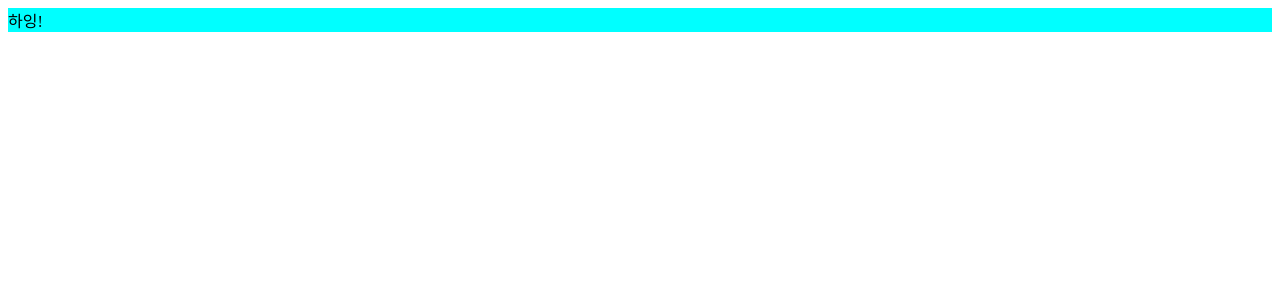
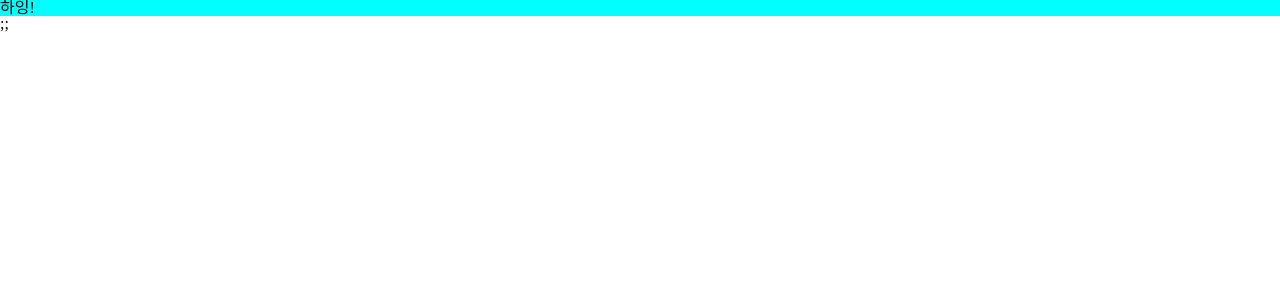
Before and after one commit to prayinforrain/numble-talk, a Next.js app: page / in a window 1280 px wide. Shown: the top 300 px of the page. Built offline with nearby package versions, Linux system fonts and the light colour scheme; a web font is replaced by a local one.

Commit message:
✨ feat: numbleProvider next app에 적용

```diff
--- a/pages/_app.tsx
+++ b/pages/_app.tsx
@@ -1,5 +1,13 @@
 import type { AppProps } from 'next/app';
 
+import NumbleProvider from '@/components/common/Theme';
+
 export default function App({ Component, pageProps }: AppProps) {
-  return <Component {...pageProps} />;
+  return (
+    <>
+      <NumbleProvider>
+        <Component {...pageProps} />;
+      </NumbleProvider>
+    </>
+  );
 }
```
